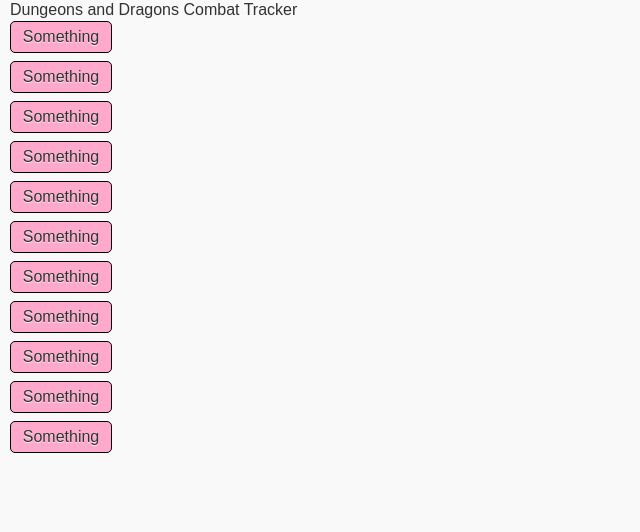
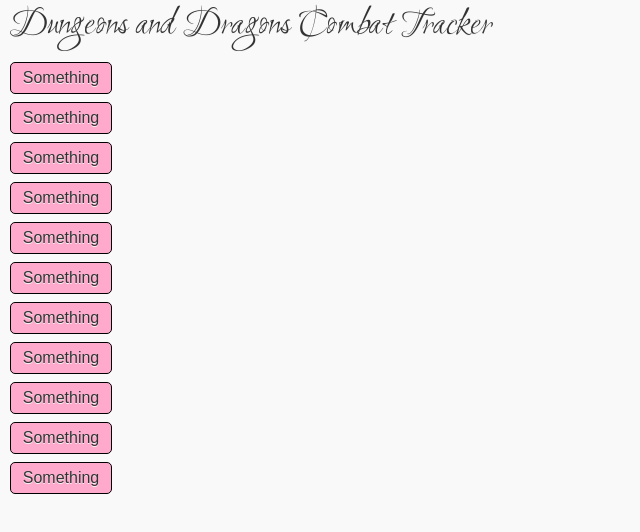
Before and after one commit to heypano/rpgCombatTracker, a plain HTML site: page index.html in a window 1280 px wide. Shown: the whole page, without its empty margins (0-640 px from the left). Drawn offline with Linux system fonts and the light colour scheme.

Commit message:
Adding cool font

```diff
--- a/css/app/global.css
+++ b/css/app/global.css
@@ -1,6 +1,10 @@
 /**
   *	General
   */
+@font-face {
+    font-family: Ruthie;
+    src: url(../../res/fonts/Ruthie-Regular.ttf);
+}
 
 div#header,
 div#content
@@ -10,9 +14,23 @@
 }
 
 /**
-  *
+  * Header
   */
+div#header
+{
+	margin-bottom: 10px;
+}
 
+div#appTitle
+{
+	font-family: Ruthie;
+	font-size: 250%;
+}
+
+
+/**
+  * Content
+  */
 
 /**
   *	Draggables
```
Also changed, not shown: res/fonts/OFL.txt (added), res/fonts/Ruthie-Regular.ttf (added).
